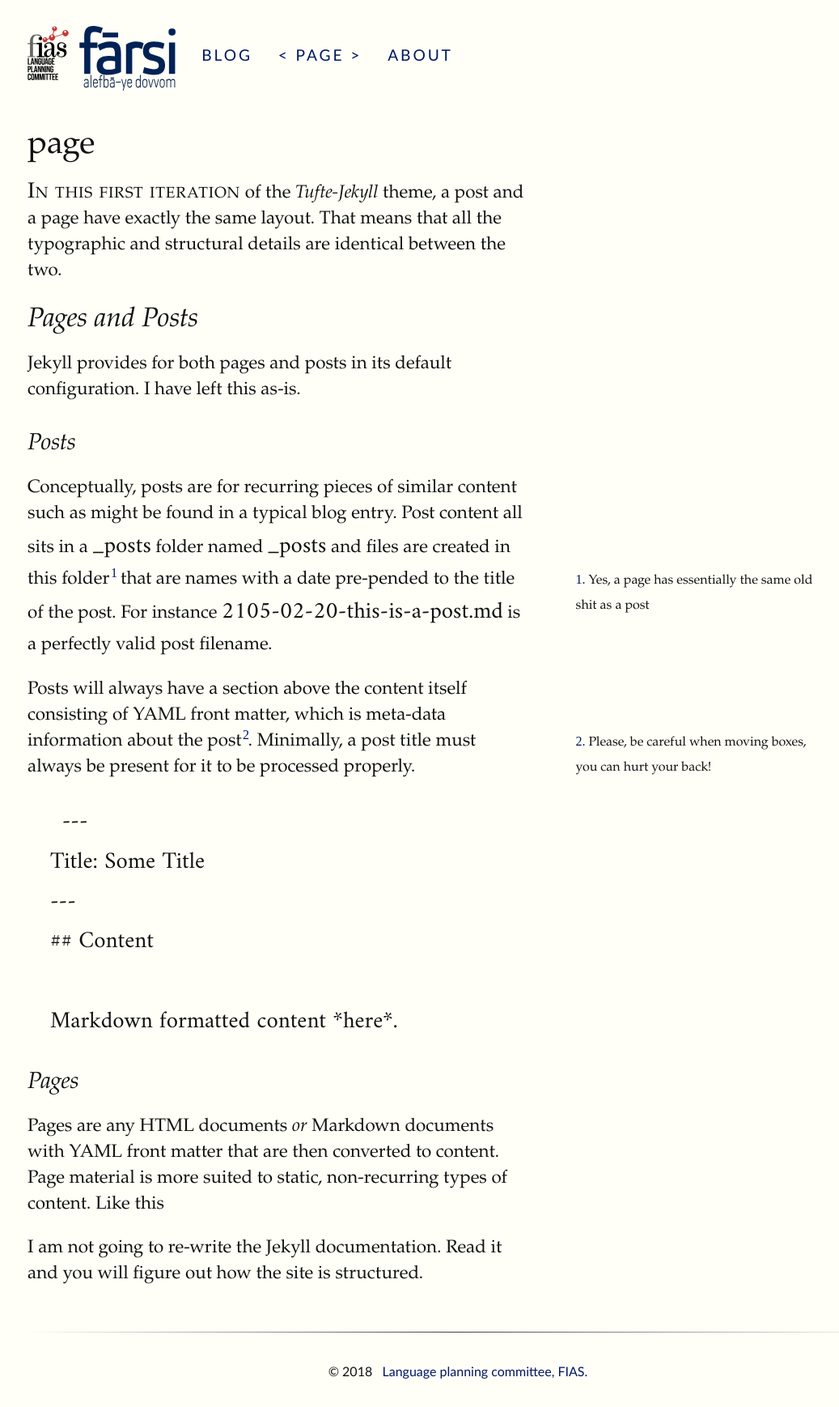
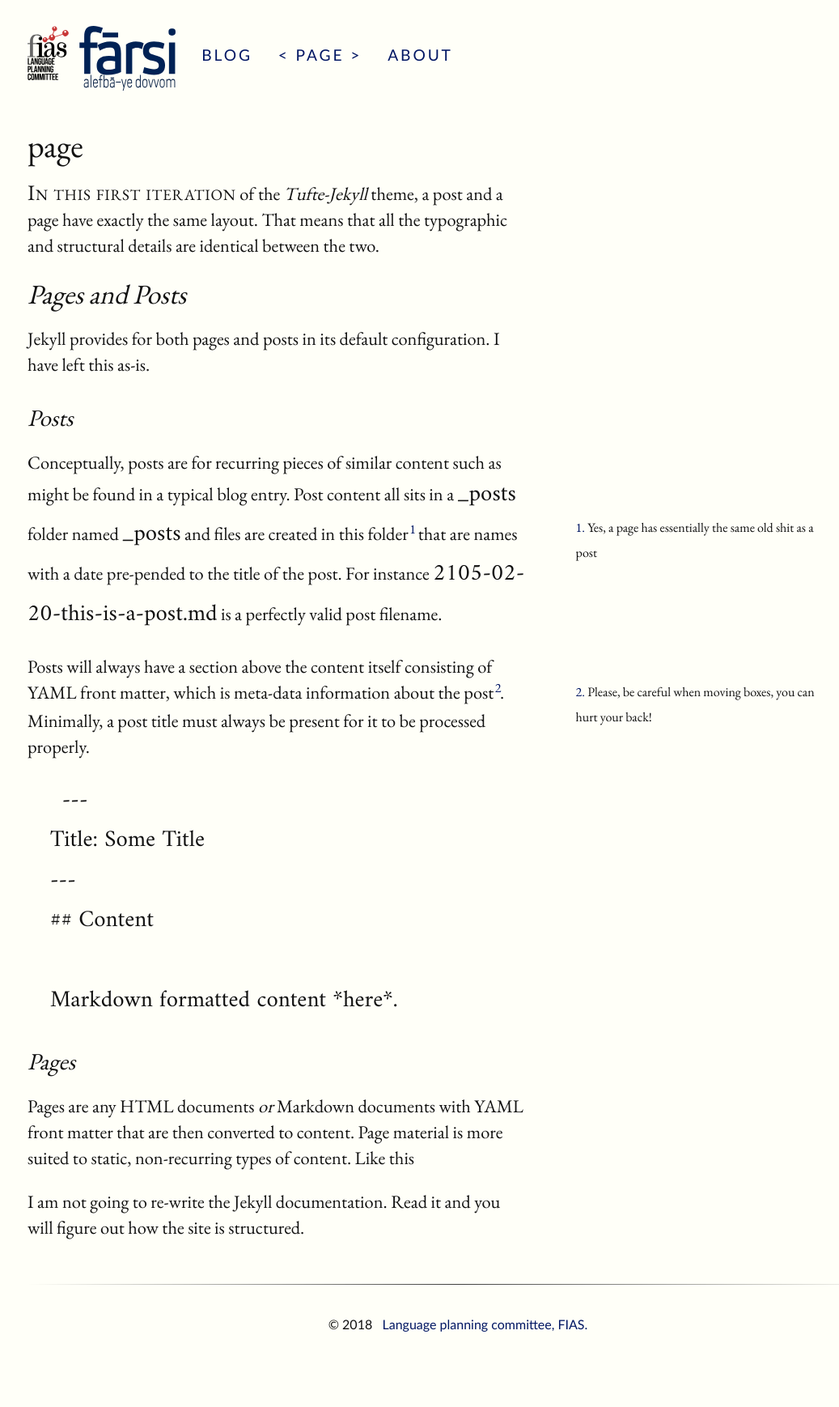
Before and after one commit to fiasinstitute/persian, a Jekyll site: the page built from page/index.md, in a window 1280 px wide. Shown: the whole page at 81% size, without its empty margins (126-1163 px from the left). Built offline with Jekyll 4.4.1, drawn with Linux system fonts in a browser that asks for light colours; a script that is not in the unit is left out; after the commit the page ends 1680 px from its top, so only the background shows below that.

Commit message:
Update tufte.scss

```diff
--- a/css/tufte.scss
+++ b/css/tufte.scss
@@ -79,7 +79,7 @@ body { width: 87.5%;
        margin-left: auto;
        margin-right: auto;
        padding-left: 12.5%;
-       font-family: et-bembo, Palatino, "Palatino Linotype", "Palatino LT STD", "Book Antiqua", Georgia, serif;
+       font-family: $body-font;
        background-color: $bg-color;
        color: $text-color;
        max-width: 1400px;
@@ -253,7 +253,7 @@ blockquote .sidenote, blockquote .marginnote { margin-right: -79% }
 .sidenote-number { counter-increment: sidenote-counter; }
 
 .sidenote-number:after, .sidenote:before { content: counter(sidenote-counter) " ";
-                                           font-family: et-bembo-roman-old-style;
+                                           font-family: $body-font;
                                            color: $contrast-color; //added color
                                            position: relative;
                                            vertical-align: baseline; }
```
